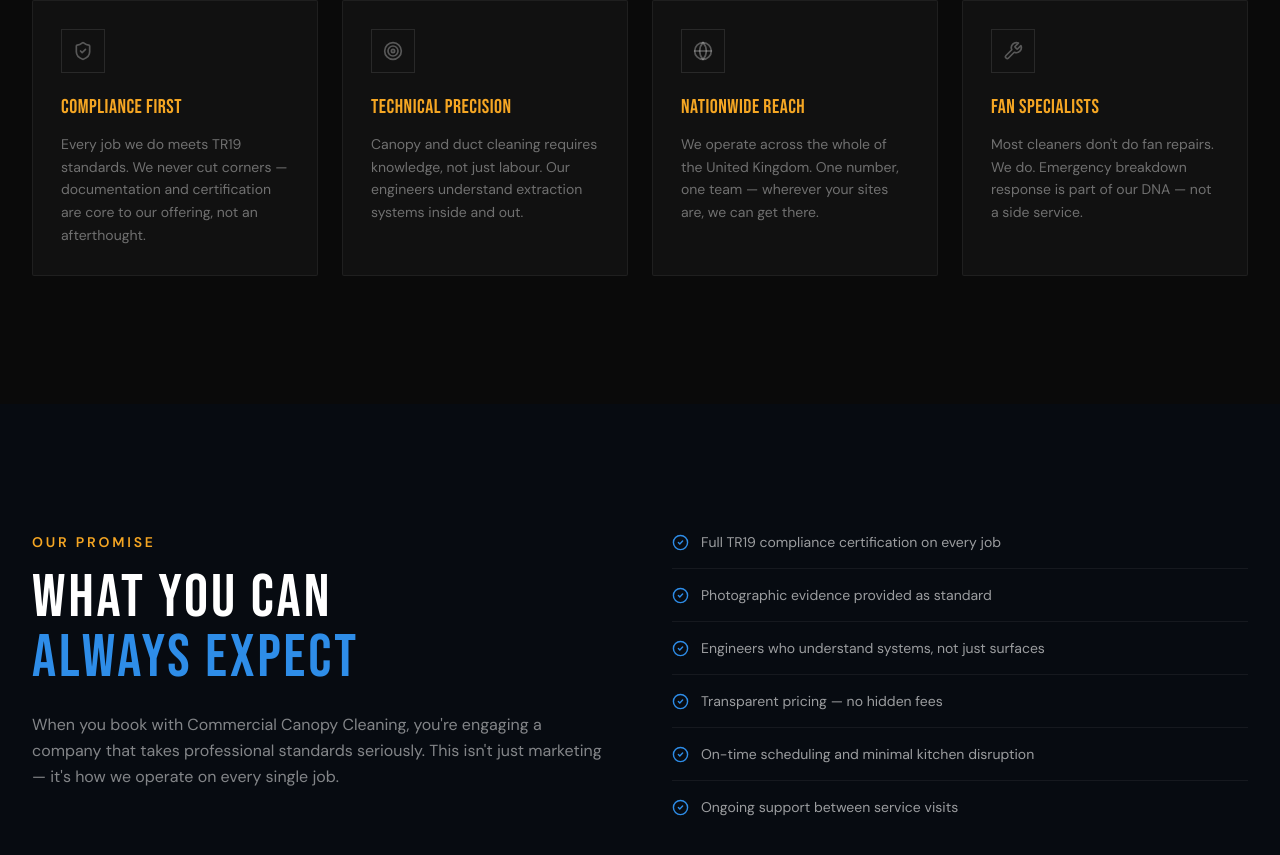
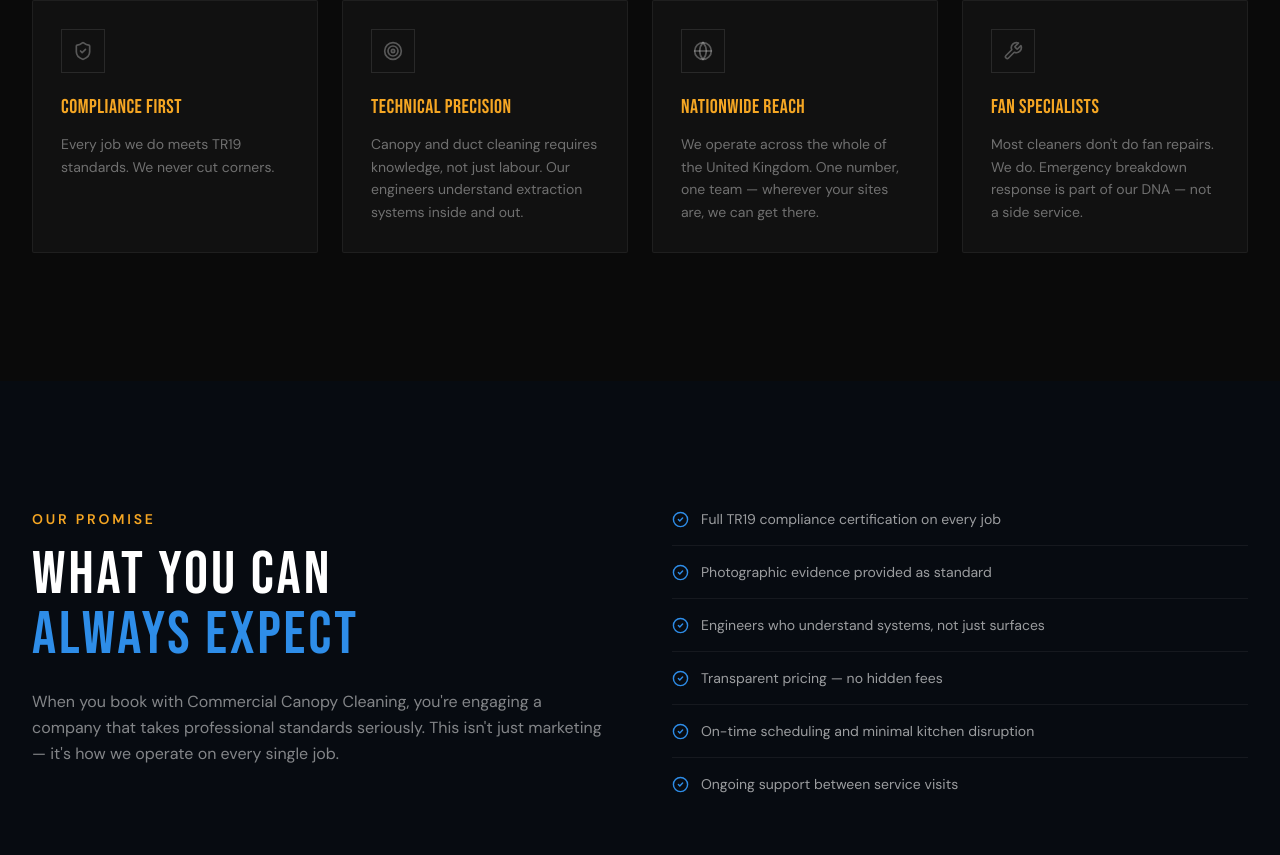
Before and after one commit to zaid5678/commercialcanopycleaning, a React (Vite) app: page /about in a window 1280 px wide. Shown: the part 2554-3409 px from the top of the page. Built offline with nearby package versions, Linux system fonts and the light colour scheme.

Commit message:
Modified about page

```diff
--- a/src/pages/About.jsx
+++ b/src/pages/About.jsx
@@ -11,7 +11,7 @@
   {
     icon: ShieldCheck,
     title: 'Compliance First',
-    desc: 'Every job we do meets TR19 standards. We never cut corners — documentation and certification are core to our offering, not an afterthought.',
+    desc: 'Every job we do meets TR19 standards. We never cut corners.',
   },
   {
     icon: Target,
```
